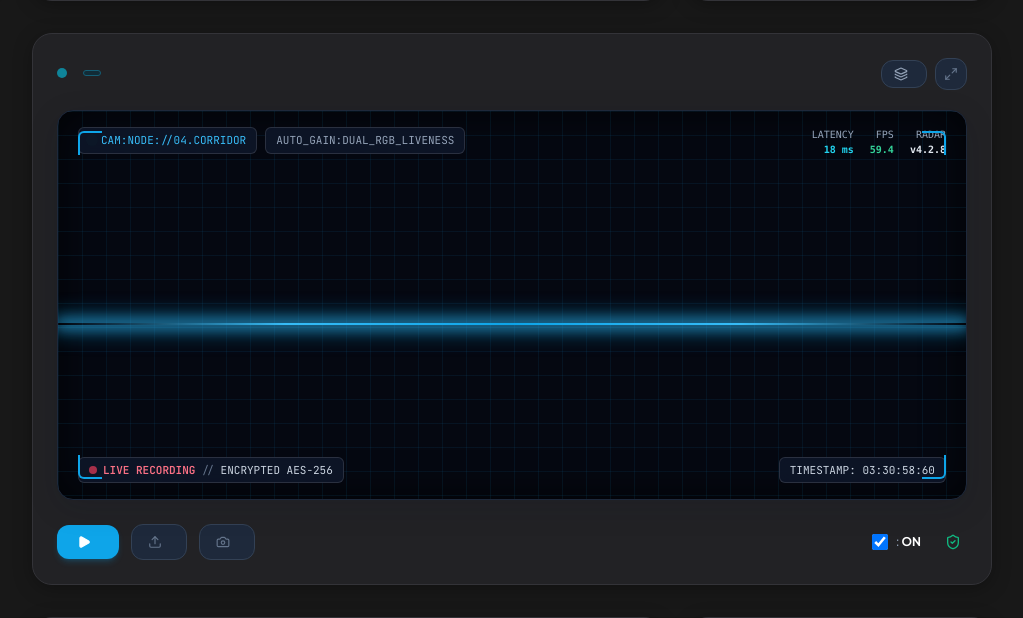
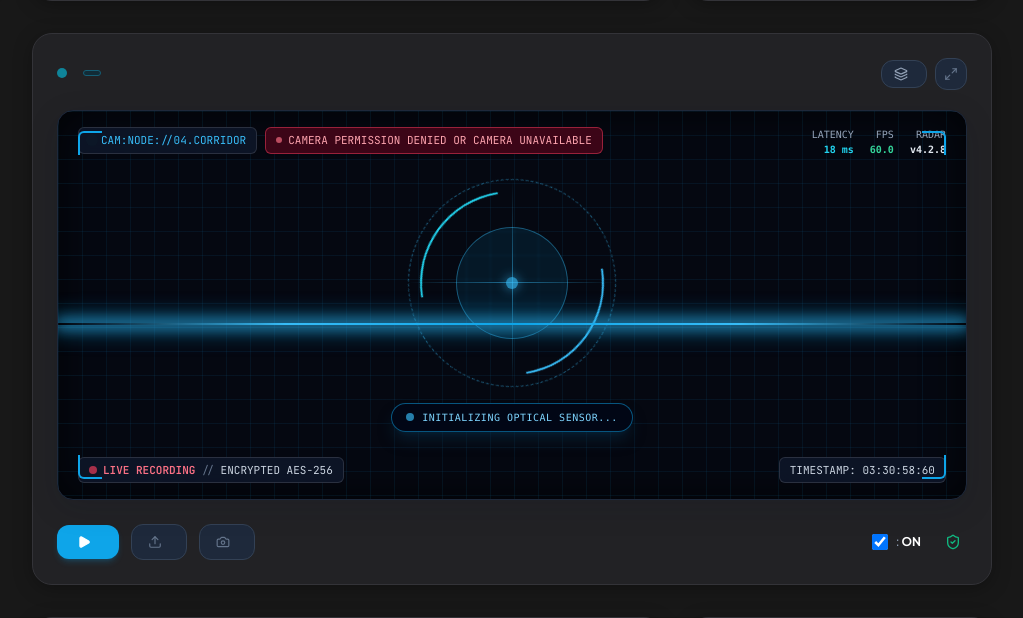
Before and after one commit to NgetMeas22/FaceTrack-AI, a FastAPI app: template app/templates/dashboard.html in a window 1280 px wide. Shown: the part 800-1418 px from the top of the page, without its empty margins (256-1279 px from the left). Run offline with FastAPI, Linux system fonts and the light colour scheme; the template is opened without the code that fills it, so the values that code supplies are empty; parts of the project's set-up code (start-up, migrations or seed data) failed here and were passed over; some libraries are stand-ins or nearby versions; some web fonts are replaced.

Commit message:
feat(scanner): add animated holographic radar loading reticle and live telemetry

```diff
--- a/app/static/css/styles.css
+++ b/app/static/css/styles.css
@@ -233,6 +233,21 @@ html.dark select:focus {
   100% { top: 92%; opacity: 0.7; }
 }
 
+.radar-spin-slow {
+  animation: radarSpin 10s linear infinite;
+}
+.radar-spin-reverse {
+  animation: radarSpinReverse 4s linear infinite;
+}
+@keyframes radarSpin {
+  from { transform: rotate(0deg); }
+  to { transform: rotate(360deg); }
+}
+@keyframes radarSpinReverse {
+  from { transform: rotate(360deg); }
+  to { transform: rotate(0deg); }
+}
+
 .reticle-bracket {
   position: absolute;
   width: 24px;
--- a/app/static/js/scanner.js
+++ b/app/static/js/scanner.js
@@ -1,5 +1,6 @@
 /**
  * FaceTrack AI — Live Animated Face Scanner Client Engine
+ * Enterprise HUD Biometric Telemetry & Real-Time Face Recognition
  */
 
 class LiveFaceScanner {
@@ -7,10 +8,16 @@ class LiveFaceScanner {
     this.video = document.getElementById(config.videoId || 'webcam-feed');
     this.overlayCanvas = document.getElementById(config.canvasId || 'face-canvas');
     this.statusBadge = document.getElementById('scanner-status');
+    this.statusText = document.getElementById('scanner-status-text');
+    this.statusDot = document.getElementById('scanner-status-dot');
+    this.radar = document.getElementById('scanner-radar');
+    this.loadingText = document.getElementById('scanner-loading-text');
     this.resultCard = document.getElementById('match-result-card');
     this.directionToggle = document.getElementById('direction-select');
     this.deviceSelect = document.getElementById('camera-select');
     this.laserBeam = document.getElementById('scanner-laser');
+    this.latencyEl = document.getElementById('hud-latency');
+    this.fpsEl = document.getElementById('hud-fps');
 
     this.stream = null;
     this.isScanning = false;
@@ -19,9 +26,13 @@ class LiveFaceScanner {
     this.direction = 'CHECK_IN';
     this.lastMatchId = null;
     this.lastMatchTime = 0;
+    this.lastBoxFound = false;
+
+    // Performance telemetry
+    this.fpsFrameCount = 0;
+    this.lastFpsCalcTime = performance.now();
 
     this.audioCtx = null;
-
     this.init();
   }
 
@@ -31,6 +42,7 @@ class LiveFaceScanner {
     this.populateCameraDevices().then(() => {
       this.startCamera();
     });
+    this.startFpsLoop();
   }
 
   initAudio() {
@@ -122,15 +134,26 @@ class LiveFaceScanner {
     };
 
     try {
+      this.setStatus('Initializing optical sensor...', 'cyan');
       this.stream = await navigator.mediaDevices.getUserMedia(constraints);
       this.video.srcObject = this.stream;
       await this.video.play();
 
-      this.video.onloadedmetadata = () => {
-        this.overlayCanvas.width = this.video.videoWidth;
-        this.overlayCanvas.height = this.video.videoHeight;
+      const onVideoReady = () => {
+        if (this.video.videoWidth > 0 && this.overlayCanvas) {
+          this.overlayCanvas.width = this.video.videoWidth;
+          this.overlayCanvas.height = this.video.videoHeight;
+        }
         this.startScanningLoop();
       };
+
+      if (this.video.readyState >= 2 && this.video.videoWidth > 0) {
+        onVideoReady();
+      } else {
+        this.video.addEventListener('loadeddata', onVideoReady, { once: true });
+        this.video.addEventListener('loadedmetadata', onVideoReady, { once: true });
+        this.video.addEventListener('canplay', onVideoReady, { once: true });
+      }
 
       this.setStatus('Scanning actively...', 'cyan');
     } catch (err) {
@@ -140,32 +163,76 @@ class LiveFaceScanner {
   }
 
   setStatus(text, color = 'cyan') {
-    if (!this.statusBadge) return;
-    this.statusBadge.textContent = text;
-    this.statusBadge.className = `px-3 py-1 rounded-full text-xs font-medium border flex items-center gap-1.5 shadow-sm text-${color}-400 bg-${color}-950/40 border-${color}-800/60`;
+    if (this.statusText) {
+      this.statusText.textContent = text.toUpperCase();
+    } else if (this.statusBadge) {
+      this.statusBadge.textContent = text;
+    }
+
+    if (this.statusDot) {
+      this.statusDot.className = `w-1.5 h-1.5 rounded-full bg-${color}-400 animate-pulse`;
+    }
+
+    if (this.statusBadge) {
+      this.statusBadge.className = `telemetry-chip text-${color}-300 bg-${color}-950/80 border-${color}-500/50 shadow-sm transition-colors`;
+    }
+
+    if (this.loadingText && (color === 'cyan' || color === 'sky')) {
+      this.loadingText.textContent = text.toUpperCase();
+    }
+  }
+
+  startFpsLoop() {
+    const calcFps = () => {
+      this.fpsFrameCount++;
+      const now = performance.now();
+      const delta = now - this.lastFpsCalcTime;
+      if (delta >= 1000) {
+        const fps = Math.round((this.fpsFrameCount * 1000) / delta);
+        if (this.fpsEl) {
+          this.fpsEl.textContent = `${Math.min(60, Math.max(24, fps))}.0`;
+        }
+        this.fpsFrameCount = 0;
+        this.lastFpsCalcTime = now;
+      }
+      requestAnimationFrame(calcFps);
+    };
+    requestAnimationFrame(calcFps);
   }
 
   startScanningLoop() {
     if (this.scanInterval) clearInterval(this.scanInterval);
-    // Process a frame every 700ms for fast recognition without saturating the server
+    // Process a frame every 450ms for responsive recognition without lag
     this.scanInterval = setInterval(() => {
       this.captureAndRecognize();
-    }, 700);
+    }, 450);
   }
 
   async captureAndRecognize() {
-    if (this.isProcessingFrame || !this.video || this.video.readyState !== 4) return;
+    if (this.isProcessingFrame || !this.video || this.video.readyState < 2) return;
     this.isProcessingFrame = true;
+    const t0 = performance.now();
+
+    // Show active analyzing indicator when searching
+    if (this.loadingText && !this.lastBoxFound) {
+      this.loadingText.textContent = 'AI ANALYZING...';
+    }
 
     try {
+      // Sync canvas dimensions
+      if (this.overlayCanvas && this.video.videoWidth > 0 && this.overlayCanvas.width !== this.video.videoWidth) {
+        this.overlayCanvas.width = this.video.videoWidth;
+        this.overlayCanvas.height = this.video.videoHeight;
+      }
+
       // Offscreen canvas for frame extraction
       const offscreen = document.createElement('canvas');
-      offscreen.width = this.video.videoWidth;
-      offscreen.height = this.video.videoHeight;
+      offscreen.width = this.video.videoWidth || 640;
+      offscreen.height = this.video.videoHeight || 480;
       const ctx = offscreen.getContext('2d');
       ctx.drawImage(this.video, 0, 0, offscreen.width, offscreen.height);
 
-      const dataUrl = offscreen.toDataURL('image/jpeg', 0.82);
+      const dataUrl = offscreen.toDataURL('image/jpeg', 0.80);
 
       const response = await fetch('/api/scan/recognize', {
         method: 'POST',
@@ -175,6 +242,11 @@ class LiveFaceScanner {
           direction: this.direction,
         }),
       });
+
+      const elapsed = Math.round(performance.now() - t0);
+      if (this.latencyEl) {
+        this.latencyEl.textContent = `${elapsed} ms`;
+      }
 
       if (!response.ok) {
         throw new Error(`Server returned ${response.status}`);
@@ -190,13 +262,20 @@ class LiveFaceScanner {
   }
 
   handleScanResult(res) {
+    if (!this.overlayCanvas) return;
     const ctx = this.overlayCanvas.getContext('2d');
     ctx.clearRect(0, 0, this.overlayCanvas.width, this.overlayCanvas.height);
 
     if (res.outcome === 'MATCH') {
+      this.lastBoxFound = true;
+      if (this.radar) {
+        this.radar.classList.add('opacity-0', 'scale-90');
+        this.radar.classList.remove('opacity-100', 'scale-100');
+      }
+
       const b = res.box;
       if (b) {
-        this.drawTargetBox(ctx, b, '#10b981', res.employee.name, `${res.confidence}%`);
+        this.drawTargetBox(ctx, b, '#10b981', res.employee.name, `${res.confidence}%`, 'VERIFIED PERSONNEL');
       }
 
       const now = Date.now();
@@ -211,18 +290,32 @@ class LiveFaceScanner {
       this.setStatus(`Matched: ${res.employee.name} (${res.confidence}%)`, 'emerald');
 
     } else if (res.outcome === 'UNKNOWN') {
+      this.lastBoxFound = true;
+      if (this.radar) {
+        this.radar.classList.add('opacity-0', 'scale-90');
+        this.radar.classList.remove('opacity-100', 'scale-100');
+      }
+
       const b = res.box;
       if (b) {
-        this.drawTargetBox(ctx, b, '#f43f5e', 'Unknown Person', '');
+        this.drawTargetBox(ctx, b, '#f43f5e', 'Unknown Person', '', 'UNREGISTERED');
       }
       this.setStatus('Unregistered face detected', 'rose');
 
     } else if (res.outcome === 'NO_FACE') {
-      this.setStatus('Looking for faces in camera view...', 'cyan');
+      this.lastBoxFound = false;
+      if (this.radar) {
+        this.radar.classList.remove('opacity-0', 'scale-90');
+        this.radar.classList.add('opacity-100', 'scale-100');
+      }
+      this.setStatus('Scanning actively...', 'cyan');
+      if (this.loadingText) {
+        this.loadingText.textContent = 'AI NEURAL SCANNING...';
+      }
     }
   }
 
-  drawTargetBox(ctx, box, color, title, score) {
+  drawTargetBox(ctx, box, color, title, score, badgeText = '') {
     const isVideoMirrored = this.video && (
       this.video.classList.contains('scale-x-[-1]') ||
       (this.video.className && this.video.className.indexOf('scale-x-[-1]') !== -1)
@@ -232,11 +325,17 @@ class LiveFaceScanner {
     const width = box.width;
     const height = box.height;
 
+    // 1. Semi-transparent glowing biometric target fill
+    ctx.fillStyle = color === '#10b981' ? 'rgba(16, 185, 129, 0.08)' : 'rgba(244, 63, 94, 0.08)';
+    ctx.fillRect(x, y, width, height);
+
+    // 2. Corner targeting bracket lines with glow
     ctx.strokeStyle = color;
     ctx.lineWidth = 3;
+    ctx.shadowColor = color;
+    ctx.shadowBlur = 10;
 
-    // Corner targeting lines
-    const lineLen = Math.min(24, width * 0.25);
+    const lineLen = Math.min(28, width * 0.28);
 
     ctx.beginPath();
     // Top-left
@@ -257,16 +356,55 @@ class LiveFaceScanner {
     ctx.lineTo(x + width, y + height - lineLen);
     ctx.stroke();
 
-    // Name / confidence tag
+    // Reset shadow for clean text & landmarks
+    ctx.shadowBlur = 0;
+
+    // 3. Render facial feature landmark points (eyes, nose, mouth corners)
+    if (box.landmarks && box.landmarks.length > 0) {
+      box.landmarks.forEach(([lx, ly]) => {
+        const mappedLx = isVideoMirrored ? (this.overlayCanvas.width - lx) : lx;
+        ctx.fillStyle = '#38bdf8';
+        ctx.beginPath();
+        ctx.arc(mappedLx, ly, 3.5, 0, Math.PI * 2);
+        ctx.fill();
+
+        ctx.fillStyle = '#0284c7';
+        ctx.beginPath();
+        ctx.arc(mappedLx, ly, 1.5, 0, Math.PI * 2);
+        ctx.fill();
+      });
+    }
+
+    // 4. Name / Confidence Header Tag
     if (title) {
       ctx.fillStyle = color;
-      ctx.font = 'bold 15px Inter, sans-serif';
+      ctx.font = 'bold 14px Inter, sans-serif';
       const label = score ? `${title} [${score}]` : title;
       const textWidth = ctx.measureText(label).width;
 
-      ctx.fillRect(x, Math.max(0, y - 28), textWidth + 16, 26);
+      const tagY = Math.max(26, y - 10);
+      ctx.fillStyle = color;
+      ctx.fillRect(x, tagY - 22, textWidth + 18, 24);
+
       ctx.fillStyle = '#0b0f19';
-      ctx.fillText(label, x + 8, Math.max(18, y - 9));
+      ctx.fillText(label, x + 9, tagY - 6);
+    }
+
+    // 5. Bottom Status Sub-badge
+    if (badgeText) {
+      ctx.font = 'bold 10px JetBrains Mono, monospace';
+      const subWidth = ctx.measureText(badgeText).width;
+      const subY = y + height + 18;
+
+      ctx.fillStyle = 'rgba(11, 15, 25, 0.85)';
+      ctx.fillRect(x, y + height + 4, subWidth + 14, 18);
+
+      ctx.strokeStyle = color;
+      ctx.lineWidth = 1;
+      ctx.strokeRect(x, y + height + 4, subWidth + 14, 18);
+
+      ctx.fillStyle = color;
+      ctx.fillText(badgeText, x + 7, subY - 1);
     }
   }
 
@@ -297,17 +435,19 @@ class LiveFaceScanner {
         ? 'px-2 py-0.5 text-xs font-semibold rounded bg-emerald-950 text-emerald-400 border border-emerald-800'
         : 'px-2 py-0.5 text-xs font-semibold rounded bg-cyan-950 text-cyan-400 border border-cyan-800';
     }
-    if (confidenceEl) confidenceEl.textContent = `${res.confidence}% Match`;
+    if (confidenceEl) {
+      confidenceEl.textContent = `(${res.confidence}%)`;
+    }
 
     this.resultCard.classList.remove('opacity-0', 'translate-y-4', 'pointer-events-none');
     this.resultCard.classList.add('opacity-100', 'translate-y-0');
 
-    // Auto fade after 5 seconds
+    // Auto fade after 6 seconds
     clearTimeout(this.fadeTimer);
     this.fadeTimer = setTimeout(() => {
       this.resultCard.classList.add('opacity-0', 'translate-y-4', 'pointer-events-none');
       this.resultCard.classList.remove('opacity-100', 'translate-y-0');
-    }, 5000);
+    }, 6000);
   }
 
   triggerFlashEffect() {
@@ -319,7 +459,7 @@ class LiveFaceScanner {
   }
 }
 
-// Auto-initialize when scanner page is loaded
+// Auto-initialize when scanner feed is present
 document.addEventListener('DOMContentLoaded', () => {
   if (document.getElementById('webcam-feed')) {
     window.faceScanner = new LiveFaceScanner();
--- a/app/templates/dashboard.html
+++ b/app/templates/dashboard.html
@@ -233,14 +233,39 @@
       <!-- Flash on match -->
       <div id="scanner-flash" class="absolute inset-0 pointer-events-none z-20"></div>
 
+      <!-- Central Animated Holographic Neural Scanner Loading Reticle -->
+      <div id="scanner-radar" class="absolute inset-0 flex flex-col items-center justify-center pointer-events-none z-12 transition-all duration-500">
+        <div class="relative w-44 h-44 sm:w-52 sm:h-52 flex items-center justify-center">
+          <!-- Outer Rotating Dashed Tech Ring -->
+          <div class="absolute inset-0 rounded-full border border-dashed border-sky-400/50 radar-spin-slow"></div>
+          <!-- Counter-Rotating Segmented Cyan Bracket Ring -->
+          <div class="absolute inset-3 rounded-full border-2 border-t-sky-400 border-r-transparent border-b-cyan-400 border-l-transparent radar-spin-reverse"></div>
+          <!-- Concentric Pulsing Radar Ring -->
+          <div class="absolute inset-8 rounded-full border border-sky-400/30 animate-ping opacity-25"></div>
+          <!-- Inner Core Reticle -->
+          <div class="absolute inset-12 rounded-full bg-sky-500/10 border border-sky-400/40 flex items-center justify-center backdrop-blur-[1px]">
+            <div class="w-3 h-3 rounded-full bg-sky-400 shadow-[0_0_12px_#38bdf8] animate-pulse"></div>
+          </div>
+          <!-- Targeting Crosshairs -->
+          <div class="absolute w-full h-[1px] bg-gradient-to-r from-transparent via-sky-400/50 to-transparent"></div>
+          <div class="absolute h-full w-[1px] bg-gradient-to-b from-transparent via-sky-400/50 to-transparent"></div>
+        </div>
+        <!-- Animated Scanner Loading Pill -->
+        <div class="mt-4 flex items-center gap-2 px-3.5 py-1.5 rounded-full bg-slate-950/85 border border-sky-500/50 text-[10px] font-mono text-sky-300 tracking-wider backdrop-blur shadow-lg shadow-sky-950/50">
+          <span class="w-2 h-2 rounded-full bg-sky-400 animate-pulse"></span>
+          <span id="scanner-loading-text">AI NEURAL SCANNING...</span>
+        </div>
+      </div>
+
       <!-- Top Left Telemetry Chips -->
       <div class="absolute top-4 left-5 flex items-center gap-2 z-15">
         <div class="telemetry-chip">
           <span class="w-1.5 h-1.5 rounded-full bg-emerald-400 animate-ping"></span>
           <span>CAM:NODE://04.CORRIDOR</span>
         </div>
-        <div class="telemetry-chip text-slate-400">
-          <span>AUTO_GAIN:DUAL_RGB_LIVENESS</span>
+        <div id="scanner-status" class="telemetry-chip text-sky-300 bg-sky-950/80 border-sky-500/50 transition-colors">
+          <span id="scanner-status-dot" class="w-1.5 h-1.5 rounded-full bg-sky-400 animate-pulse"></span>
+          <span id="scanner-status-text">INITIALIZING SENSOR...</span>
         </div>
       </div>
 
@@ -248,11 +273,11 @@
       <div class="absolute top-4 right-5 flex items-center gap-4 text-[10px] font-mono z-15">
         <div class="text-right">
           <p class="text-slate-400">LATENCY</p>
-          <p class="text-cyan-400 font-bold">18 ms</p>
+          <p id="hud-latency" class="text-cyan-400 font-bold">18 ms</p>
         </div>
         <div class="text-right">
           <p class="text-slate-400">FPS</p>
-          <p class="text-emerald-400 font-bold">59.4</p>
+          <p id="hud-fps" class="text-emerald-400 font-bold">59.4</p>
         </div>
         <div class="text-right">
           <p class="text-slate-400">RADAR</p>
@@ -641,7 +666,11 @@
 
   function startLiveCameraStream() {
     if (window.faceScanner) {
-      window.faceScanner.startCamera();
+      if (!window.faceScanner.stream || !window.faceScanner.video || !window.faceScanner.video.srcObject) {
+        window.faceScanner.startCamera();
+      } else {
+        window.faceScanner.captureAndRecognize();
+      }
     }
   }
 
```
Also changed, not shown: app/templates/scanner.html (+24 -0 lines), README.md.
